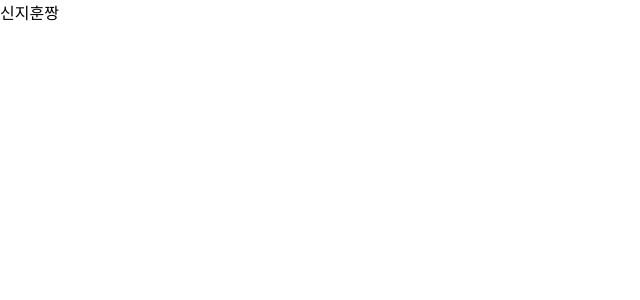
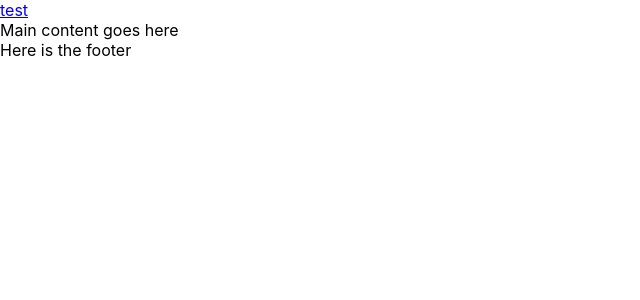
Before and after one commit to 2023-SMHRD-SW-Fullstack-1/Blueme, a React (Create React App) app in the folder client/react/: page / in a window 1280 px wide. Shown: the top 300 px of the page, without its empty margins (0-640 px from the left). Built offline with nearby package versions, Linux system fonts and the light colour scheme.

Commit message:
<Testfile add>

```diff
--- a/client/react/package.json
+++ b/client/react/package.json
@@ -8,6 +8,7 @@
     "@testing-library/user-event": "^13.5.0",
     "react": "^18.2.0",
     "react-dom": "^18.2.0",
+    "react-router-dom": "^6.15.0",
     "react-scripts": "5.0.1",
     "web-vitals": "^2.1.4"
   },
--- a/client/react/src/App.js
+++ b/client/react/src/App.js
@@ -1,9 +1,29 @@
-import logo from './logo.svg';
-import './App.css';
+import React from 'react';
+import Header from './components/Header';
+import Footer from './components/footer';
+import Main from './components/Main';
+import testtest from './components/testtest'; // TestTest 컴포넌트의 이름은 대문자로 시작해야 합니다.
+import { BrowserRouter as Router, Routes, Route } from 'react-router-dom';
 
-function App() {
+const App = () => {
   return (
-    <div>신지훈짱</div>
+    <Router>
+      <div>
+        <Header />
+
+        {/* Routes와 Route를 사용하여 경로에 따라 다른 페이지 렌더링 */}
+        <Routes>
+          {/* path 속성은 주어진 경로가 정확히 일치할 때만 해당 Route가 작동하도록 합니다 */}
+          {/* 예: /testtest 경로는 Main과 일치하지 않으므로 Main은 렌더링되지 않습니다 */}
+          <Route path="/" element={<Main />} />
+
+
+          {/* 필요한 경우 추가 Route 설정 */}
+        </Routes>
+
+        <Footer />
+      </div>
+    </Router>
   );
 }
 
--- /dev/null
+++ b/client/react/src/components/Header.jsx
@@ -0,0 +1,11 @@
+import React from 'react';
+import { Link } from 'react-router-dom';
+
+
+function Header() {
+  return (
+  <div><Link to="/testtest">test</Link></div>
+  );
+}
+
+export default Header;
--- /dev/null
+++ b/client/react/src/components/Main.jsx
@@ -0,0 +1,8 @@
+import React from 'react';
+
+
+function Main() {
+  return <main>Main content goes here</main>;
+}
+
+export default Main;
--- /dev/null
+++ b/client/react/src/components/footer.jsx
@@ -0,0 +1,8 @@
+import React from 'react';
+
+
+function Footer() {
+  return <footer>Here is the footer</footer>;
+}
+
+export default Footer;
--- /dev/null
+++ b/client/react/src/components/testtest.jsx
@@ -0,0 +1,10 @@
+import React from 'react'
+import { Link } from "react-router-dom";
+
+const testtest = () => {
+  return (
+    <div>testtest</div>
+  )
+}
+
+export default testtest
```
Also changed, not shown: 1 other file (tests, documents, lock files or other folders).
